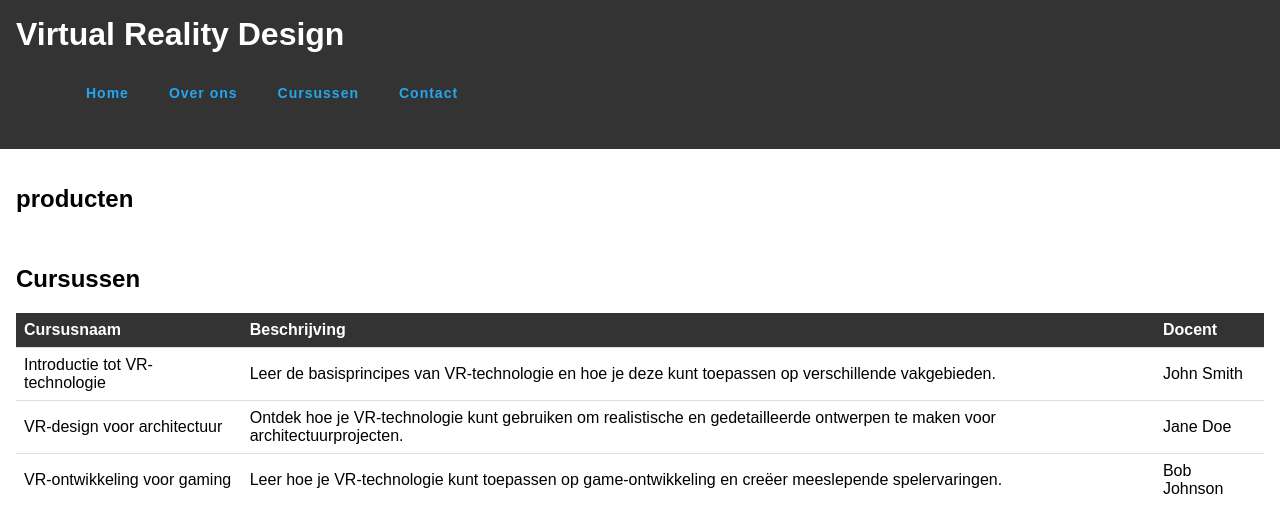
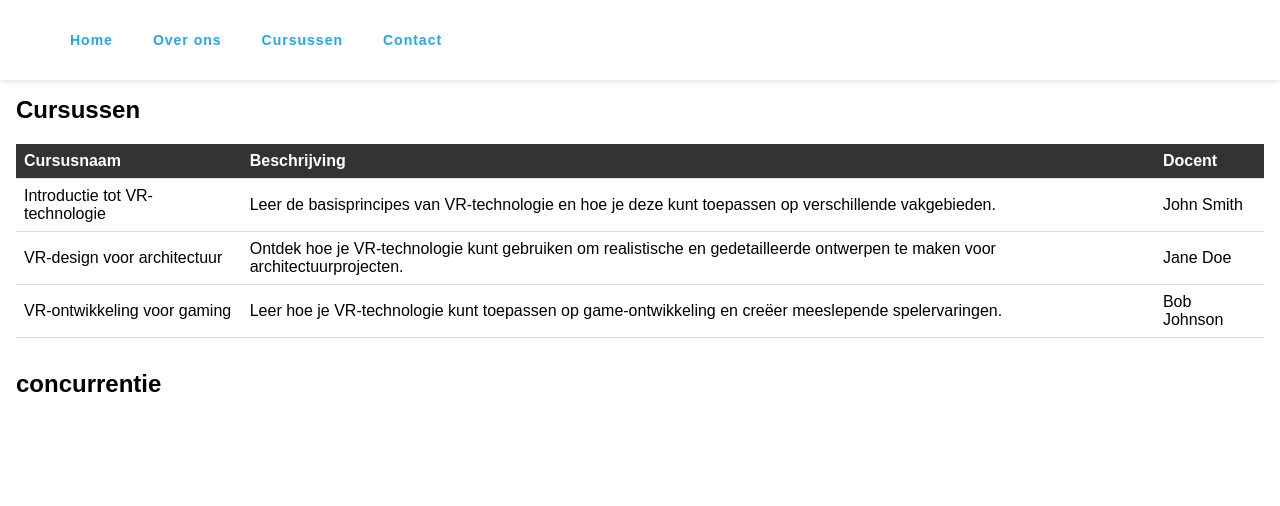
Before and after one commit to salmaazou/Project-3-p4, a PHP site: page /courses.html in a window 1280 px wide. Shown: the top 506 px of the page. Run offline with PHP 8.4, Linux system fonts and the light colour scheme.

Commit message:
removed the h1 that was put in the nav bar, chcanged the h1 to h2 for producten, also added the same styling from the header element of the home page to the cursussen page

```diff
--- a/courses.css
+++ b/courses.css
@@ -7,9 +7,16 @@ body {
 
 /* Stijl voor header */
 header {
-    background-color: #333;
-    color: #fff;
-    padding: 1rem;
+
+    background-color: #ffffff;
+    /* witte achtergrondkleur */
+    box-shadow: 0 2px 5px rgba(0, 0, 0, 0.1);
+    /* lichte schaduw */
+    position: fixed;
+    top: 0;
+    left: 0;
+    right: 0;
+    z-index: 999;
 }
 
 header h1 {
@@ -36,7 +43,8 @@ body {
 nav ul li a {
     display: block;
     padding: 0 20px;
-        color: #22a7f0; /* lichtblauwe tekstkleur */
+    color: #22a7f0;
+    /* lichtblauwe tekstkleur */
     text-decoration: none;
     font-weight: 600;
 
@@ -46,7 +54,8 @@ body {
 }
 
 nav ul li a:hover {
-        color: #2980b9; /* donkerblauwe tekstkleur bij hover */
+    color: #2980b9;
+    /* donkerblauwe tekstkleur bij hover */
 }
 
 nav ul li:first-child {
@@ -58,7 +67,8 @@ body {
     margin: 0;
     font-size: 24px;
     font-weight: 600;
-        color: #22a7f0; /* lichtblauwe tekstkleur */
+    color: #22a7f0;
+    /* lichtblauwe tekstkleur */
     text-transform: uppercase;
     letter-spacing: 2px;
 }
@@ -73,7 +83,8 @@ body {
 
 }
 
-    th, td {
+th,
+td {
     padding: 0.5rem;
     text-align: left;
     border-bottom: 1px solid #ddd;
--- a/courses.html
+++ b/courses.html
@@ -8,7 +8,6 @@
 </head>
 <body>
 	<header>
-		<h1>Virtual Reality Design</h1>
 		<nav>
 			<ul>
 				<li><a href="index.html">Home</a></li>
@@ -20,7 +19,7 @@
 	</header>
 	<main>
 		<section>
-			<h1>producten</h1>
+			<h2>producten</h2>
 		</section>
 		<section>
 			<h2>Cursussen</h2>
```
Lines whose indentation alone changed are shown as unchanged.
